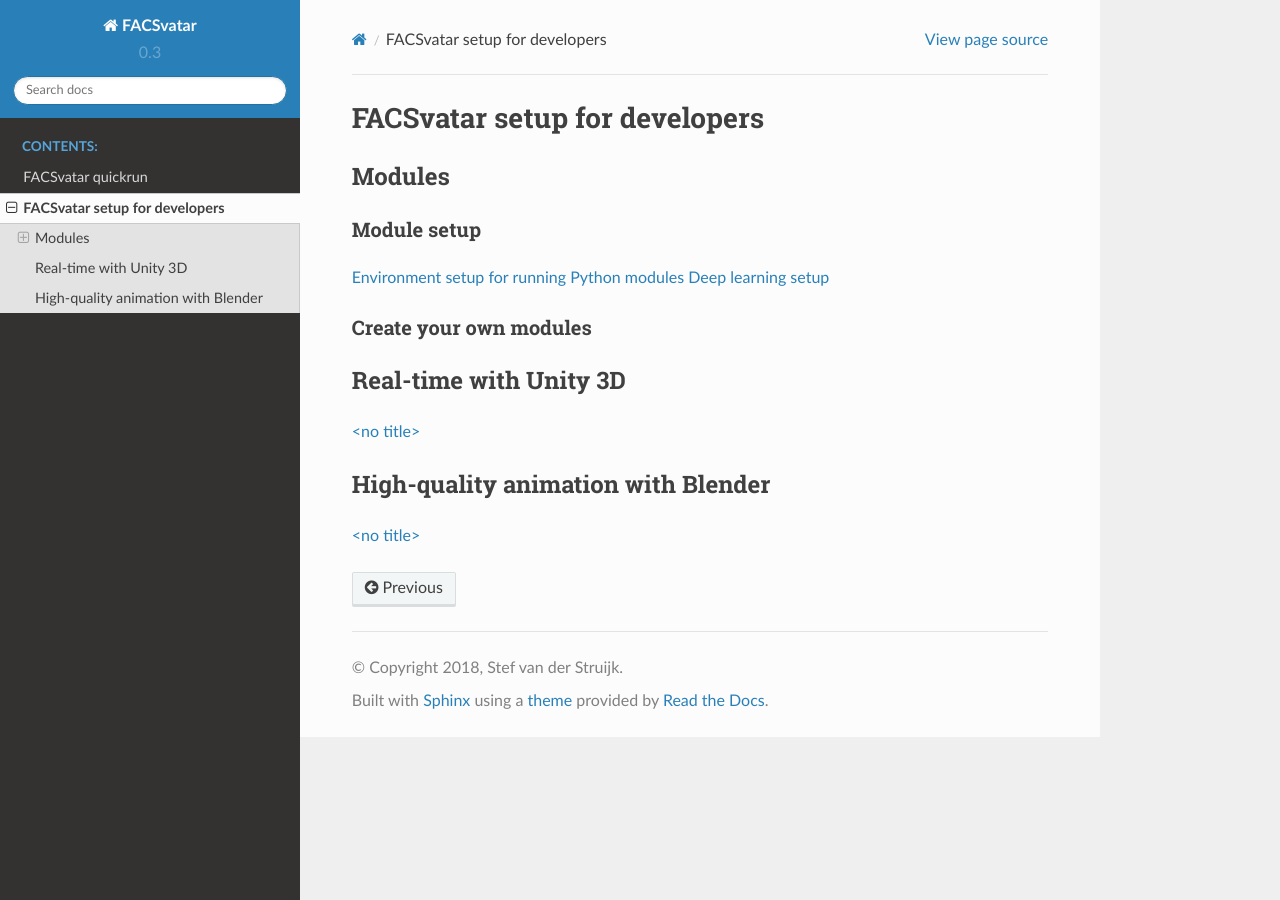
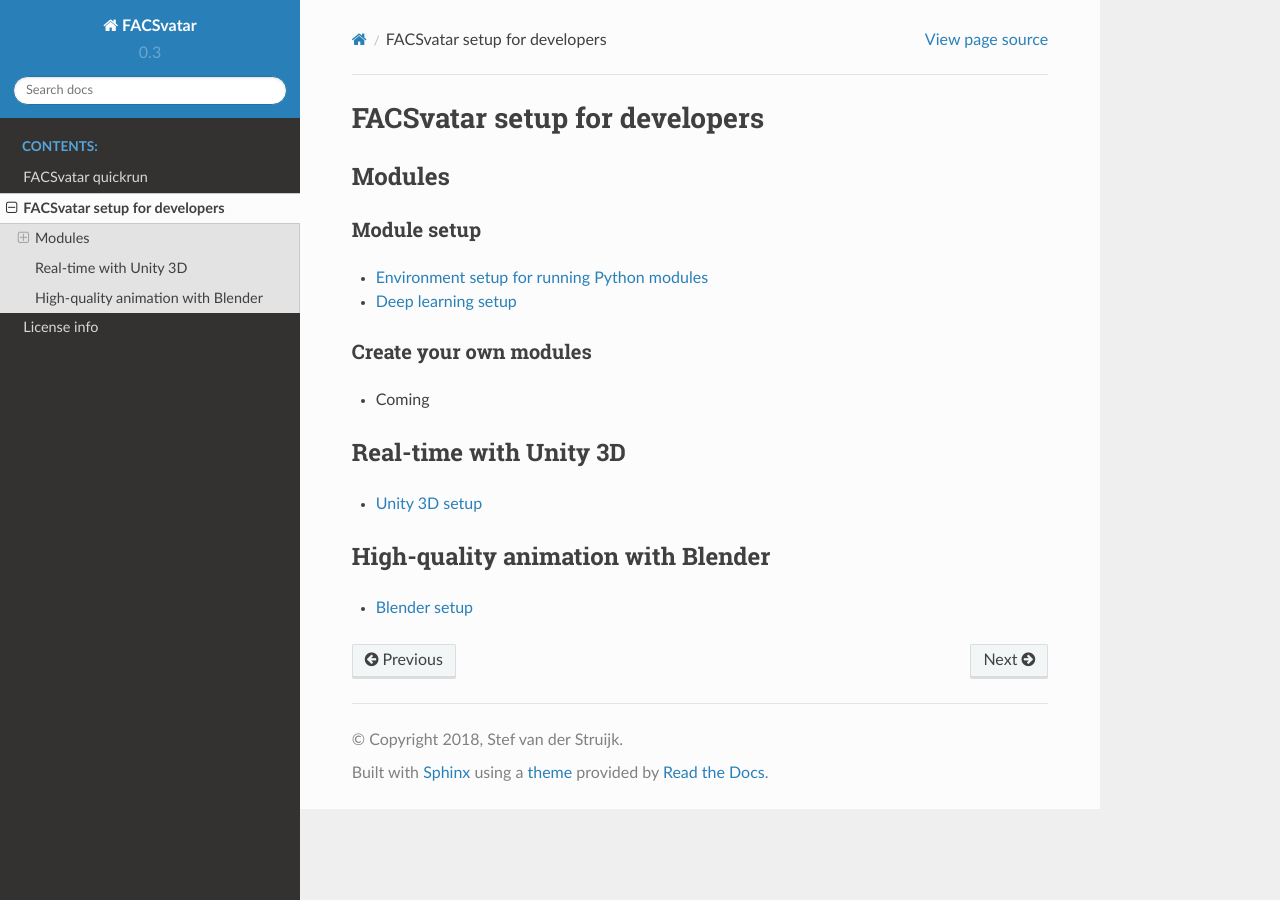
Before and after one commit to NumesSanguis/FACSvatar, a Sphinx documentation site: the page built from docs/source/fullsetup.rst, in a window 1280 px wide. Built offline with Sphinx 7.4.7 and the Read the Docs theme 2.0.0, drawn with Linux system fonts in a browser that asks for light colours.

Commit message:
doc make fixes

```diff
--- a/docs/source/blender/blender-setup.rst
+++ b/docs/source/blender/blender-setup.rst
@@ -1,3 +1,7 @@
+=============
+Blender setup
+=============
+
 I hope everything down here can be turned into a Blender addon someday :)
 
 -----
--- a/docs/source/fullsetup.rst
+++ b/docs/source/fullsetup.rst
@@ -15,20 +15,21 @@ Modules
 ^^^^^^^^^^^^
 Module setup
 ^^^^^^^^^^^^
-:doc:`modules/env-setup`
-:doc:`modules/deeplearning`
+- :doc:`modules/env-setup`
+- :doc:`modules/deeplearning`
 
 
 ^^^^^^^^^^^^^^^^^^^^^^^
 Create your own modules
 ^^^^^^^^^^^^^^^^^^^^^^^
+- Coming
 
 -----------------------
 Real-time with Unity 3D
 -----------------------
-:doc:`unity/unity-setup`
+- :doc:`unity/unity-setup`
 
 -----------------------------------
 High-quality animation with Blender
 -----------------------------------
-:doc:`blender/blender-setup`
+- :doc:`blender/blender-setup`
--- a/docs/source/index.rst
+++ b/docs/source/index.rst
@@ -15,6 +15,7 @@ Welcome to FACSvatar's documentation!
 
    quickrun
    fullsetup
+   license
 
 Indices and tables
 ==================
--- a/docs/source/license.rst
+++ b/docs/source/license.rst
@@ -1,3 +1,7 @@
+============
+License info
+============
+
 FACSvatar integrates many projects, which can contain different licenses.
 Everything in this repro that has been created by the project owner(s) of FACSvatar are under the GNU LGPLv3 where not conflicting with other licenses.
 Depending on which modules/parts you use/modify of this framework, different licening conditions may apply.
--- a/docs/source/unity/unity-setup.rst
+++ b/docs/source/unity/unity-setup.rst
@@ -1,3 +1,7 @@
+==============
+Unity 3D setup
+==============
+
 https://github.com/valkjsaaa/Unity-ZeroMQ-Example
 
 Set Unity 3D to use .NET 4.x:
```
Also changed, not shown: docs/source/modules/deeplearning.rst (+7 -7 lines).
